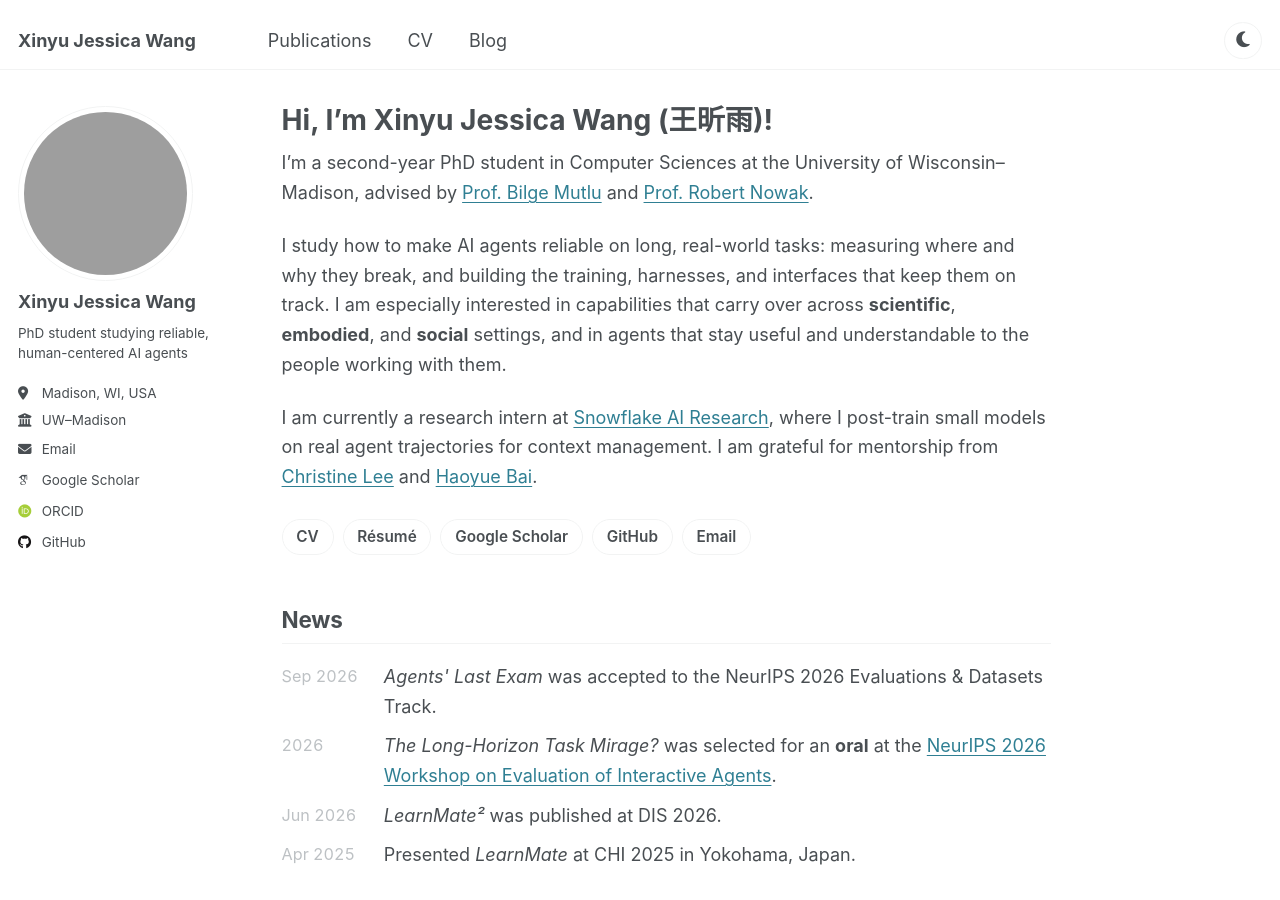
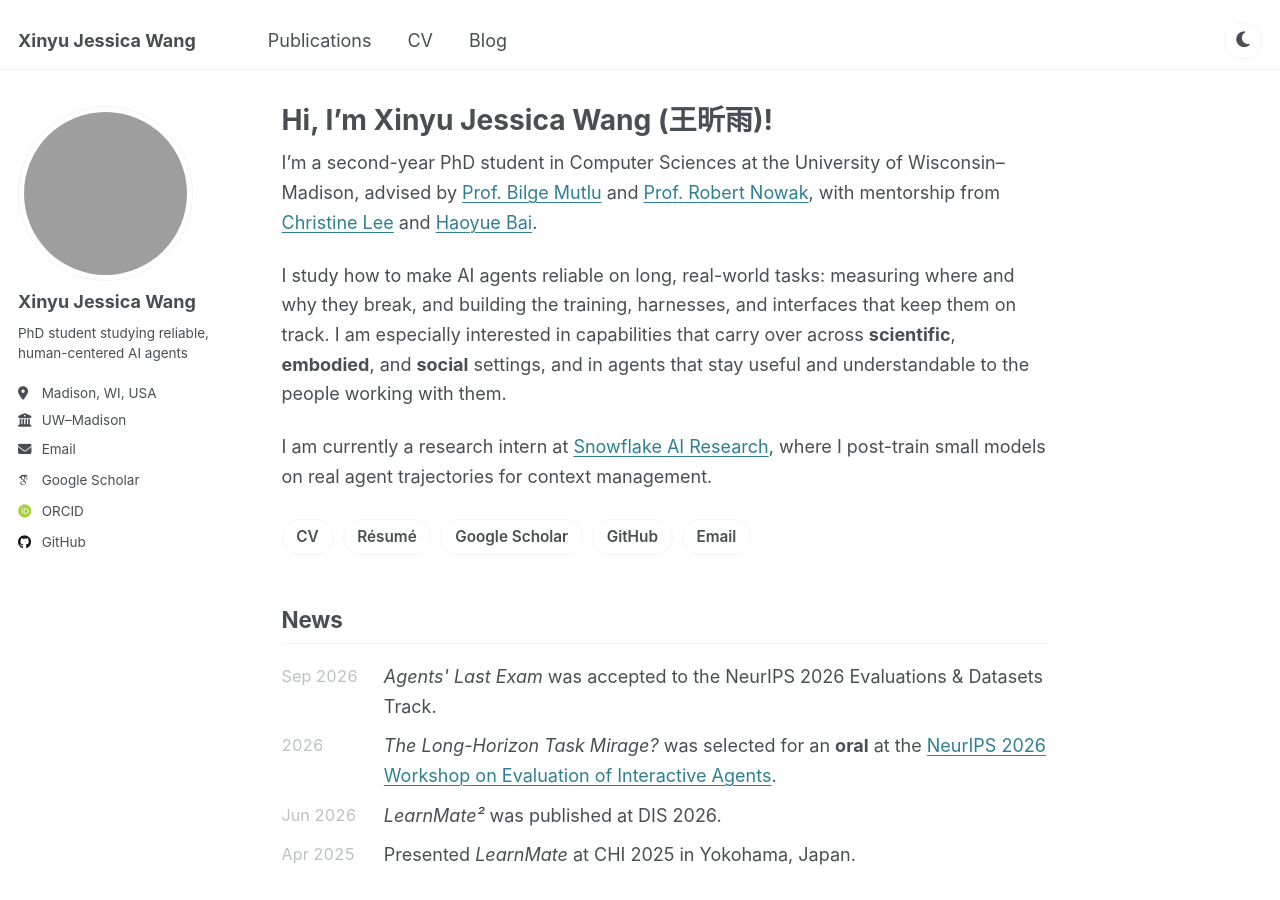
Before and after one commit to xwang2775/xwang2775.github.io, a Jekyll site: the page built from _pages/about.md, in a window 1280 px wide and 900 px high. Built offline with Jekyll 4.4.1, drawn with Linux system fonts in a browser that asks for light colours; some web fonts are replaced.

Commit message:
Move mentorship line next to advisors
Co-Authored-By: Claude Opus 5.5 <noreply@anthropic.com>

```diff
--- a/_pages/about.md
+++ b/_pages/about.md
@@ -8,11 +8,11 @@ redirect_from:
   - /about.html
 ---
 
-I'm a second-year PhD student in Computer Sciences at the University of Wisconsin–Madison, advised by [Prof. Bilge Mutlu](https://bmutlu.github.io/) and [Prof. Robert Nowak](https://nowak.ece.wisc.edu).
+I'm a second-year PhD student in Computer Sciences at the University of Wisconsin–Madison, advised by [Prof. Bilge Mutlu](https://bmutlu.github.io/) and [Prof. Robert Nowak](https://nowak.ece.wisc.edu), with mentorship from [Christine Lee](https://christineplee.github.io/) and [Haoyue Bai](https://haoyuebaizju.github.io).
 
 I study how to make AI agents reliable on long, real-world tasks: measuring where and why they break, and building the training, harnesses, and interfaces that keep them on track. I am especially interested in capabilities that carry over across **scientific**, **embodied**, and **social** settings, and in agents that stay useful and understandable to the people working with them.
 
-I am currently a research intern at [Snowflake AI Research](https://www.snowflake.com/en/blog/authors/snowflake-ai-research/), where I post-train small models on real agent trajectories for context management. I am grateful for mentorship from [Christine Lee](https://christineplee.github.io/) and [Haoyue Bai](https://haoyuebaizju.github.io).
+I am currently a research intern at [Snowflake AI Research](https://www.snowflake.com/en/blog/authors/snowflake-ai-research/), where I post-train small models on real agent trajectories for context management.
 
 <div class="quick-links">
   <a href="https://drive.google.com/file/d/1WoSETtpDUKVr9RmRANCWvNmj7TA8iufF/view?usp=drive_link">CV</a>
```
